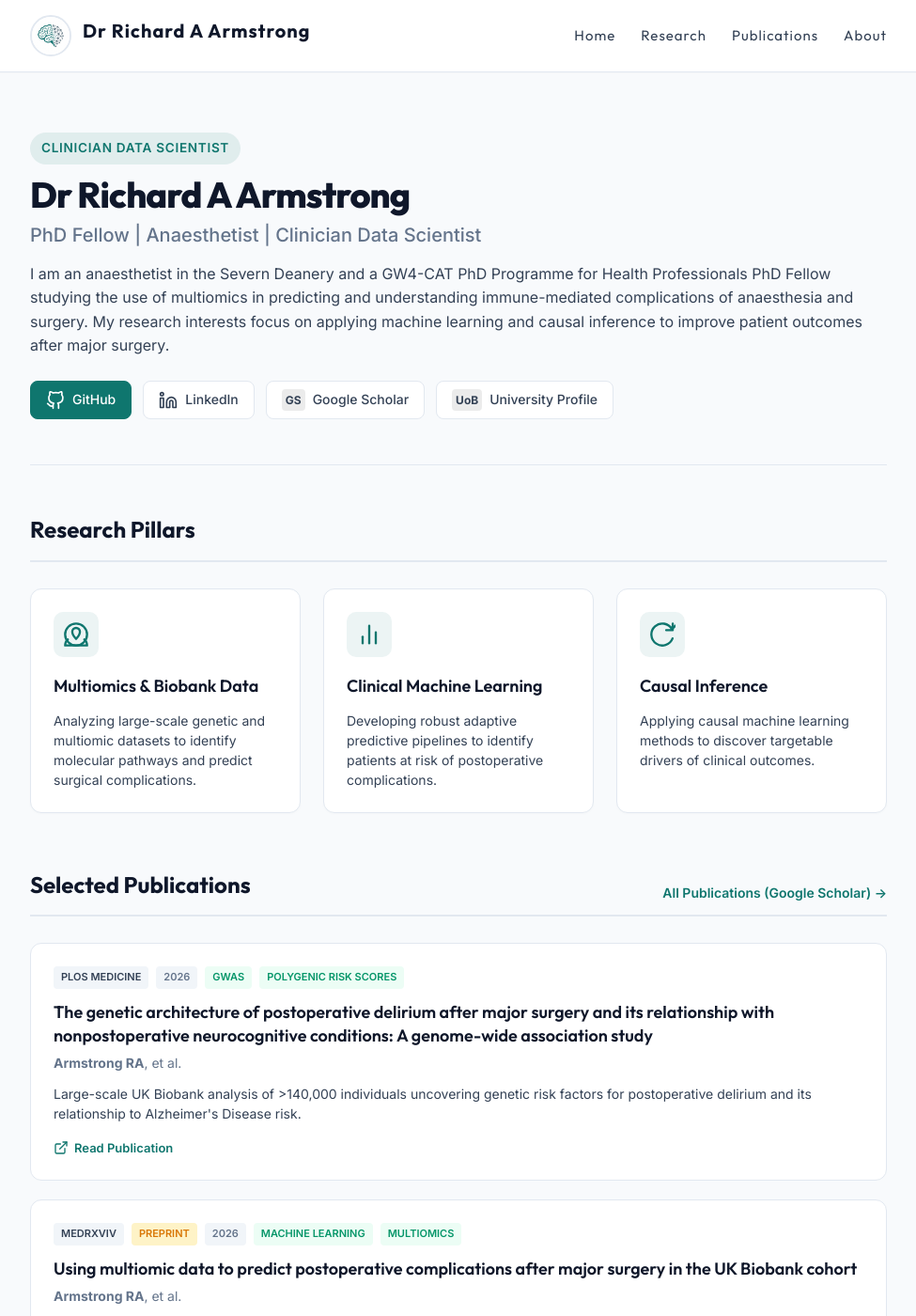
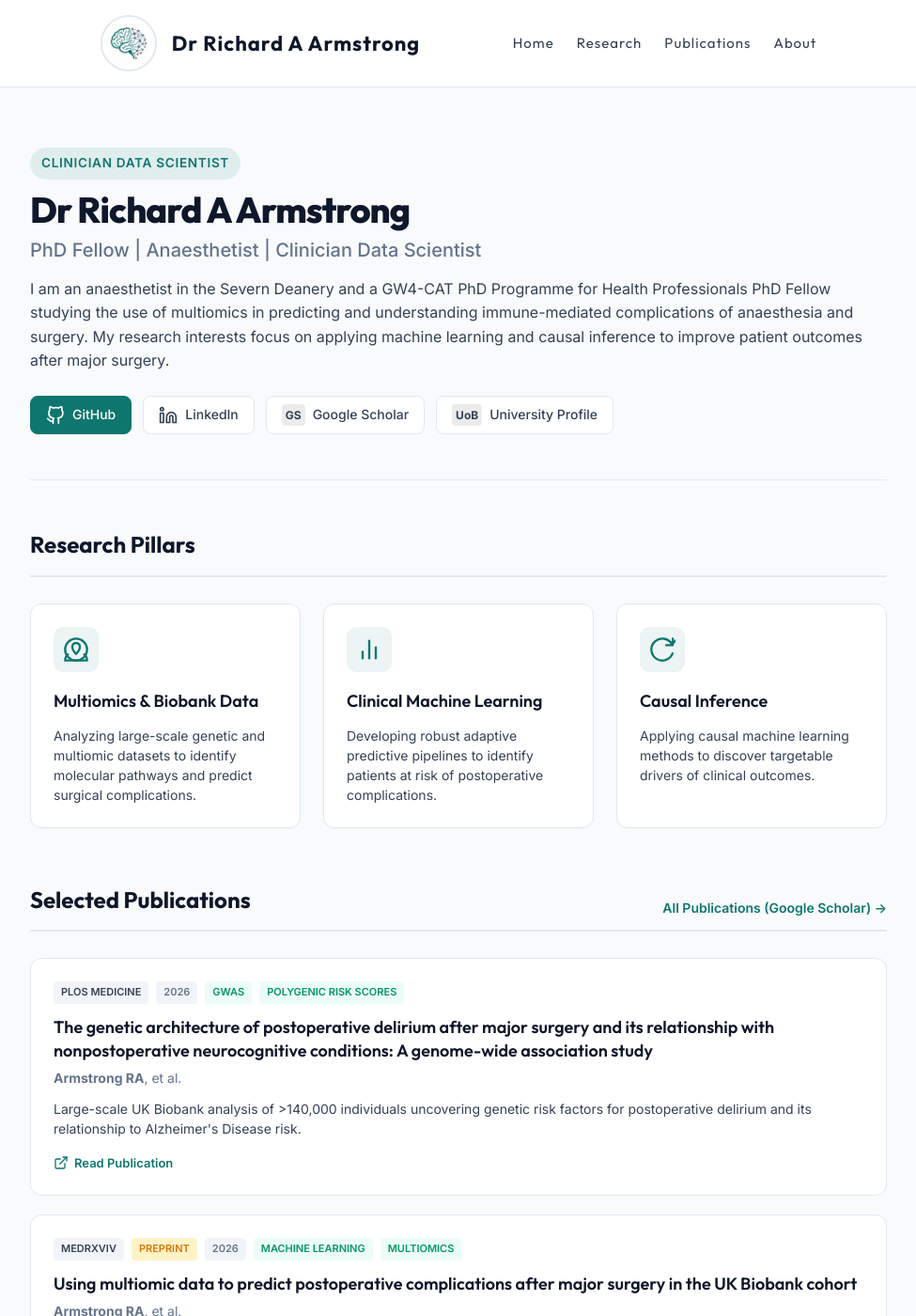
Before and after one commit to raarmstrong/raarmstrong.github.io, a Jekyll site: the page built from index.html, in a window 1280 px wide and 1400 px high. Shown: the whole window at 94% size, without its empty margins (152-1127 px from the left). Built offline with Jekyll 4.4.1, drawn with Linux system fonts in a browser that asks for light colours.

Commit message:
Enlarge header logo to 60px and vertically center site name

```diff
--- a/_layouts/default.html
+++ b/_layouts/default.html
@@ -21,11 +21,13 @@
     <div class="wrapper-masthead">
       <div class="container">
         <header class="masthead clearfix">
-          <a href="{{ site.baseurl }}/" class="site-avatar"><img src="{{ site.avatar }}" /></a>
+          <div class="site-brand">
+            <a href="{{ site.baseurl }}/" class="site-avatar"><img src="{{ site.avatar }}" /></a>
 
-          <div class="site-info">
-            <h1 class="site-name"><a href="{{ site.baseurl }}/">{{ site.name }}</a></h1>
-            <p class="site-description">{{ site.description }}</p>
+            <div class="site-info">
+              <h1 class="site-name"><a href="{{ site.baseurl }}/">{{ site.name }}</a></h1>
+              <p class="site-description">{{ site.description }}</p>
+            </div>
           </div>
 
           <nav>
--- a/style.scss
+++ b/style.scss
@@ -329,29 +329,63 @@
 }
 
 .masthead {
+  display: flex;
+  align-items: center;
+  justify-content: space-between;
   border-bottom: none;
   padding: 16px 0;
+
+  @include mobile {
+    flex-direction: column;
+    gap: 16px;
+  }
+}
+
+.site-brand {
+  display: flex;
+  align-items: center;
+  gap: 16px;
+  float: none;
+
+  @include mobile {
+    flex-direction: column;
+    gap: 8px;
+  }
 }
 
 .site-avatar {
-  width: 44px;
-  height: 44px;
-  margin-right: 12px;
+  float: none;
+  width: 60px; /* Increased from 44px to 60px for better visibility */
+  height: 60px;
+  margin-right: 0;
+
   img {
-    border-radius: 50%; /* Rounded circle avatar */
+    border-radius: 50%;
     border: 2px solid $lightGray;
     transition: border-color 0.3s;
+    width: 60px;
+    height: 60px;
+    display: block;
     &:hover {
       border-color: $teal;
     }
   }
 }
 
+.site-info {
+  float: none;
+  display: flex;
+  flex-direction: column;
+  justify-content: center;
+}
+
 .site-name {
   font-family: $font-headings;
   font-weight: 700;
-  font-size: 20px;
+  font-size: 22px;
   color: $black;
+  margin: 0;
+  line-height: 1.2;
 }
 
 .site-description {
@@ -359,15 +393,27 @@
 }
 
 nav {
-  margin-top: 10px;
+  float: none;
+  margin-top: 0;
   font-size: 15px;
   font-weight: 500;
+  display: flex;
+  align-items: center;
+
+  @include mobile {
+    margin-top: 8px;
+  }
+
   a {
     color: $darkGray;
     margin-left: 24px;
     transition: color 0.2s;
     &:hover {
       color: $teal;
+    }
+
+    @include mobile {
+      margin: 0 10px;
     }
   }
 }
```
